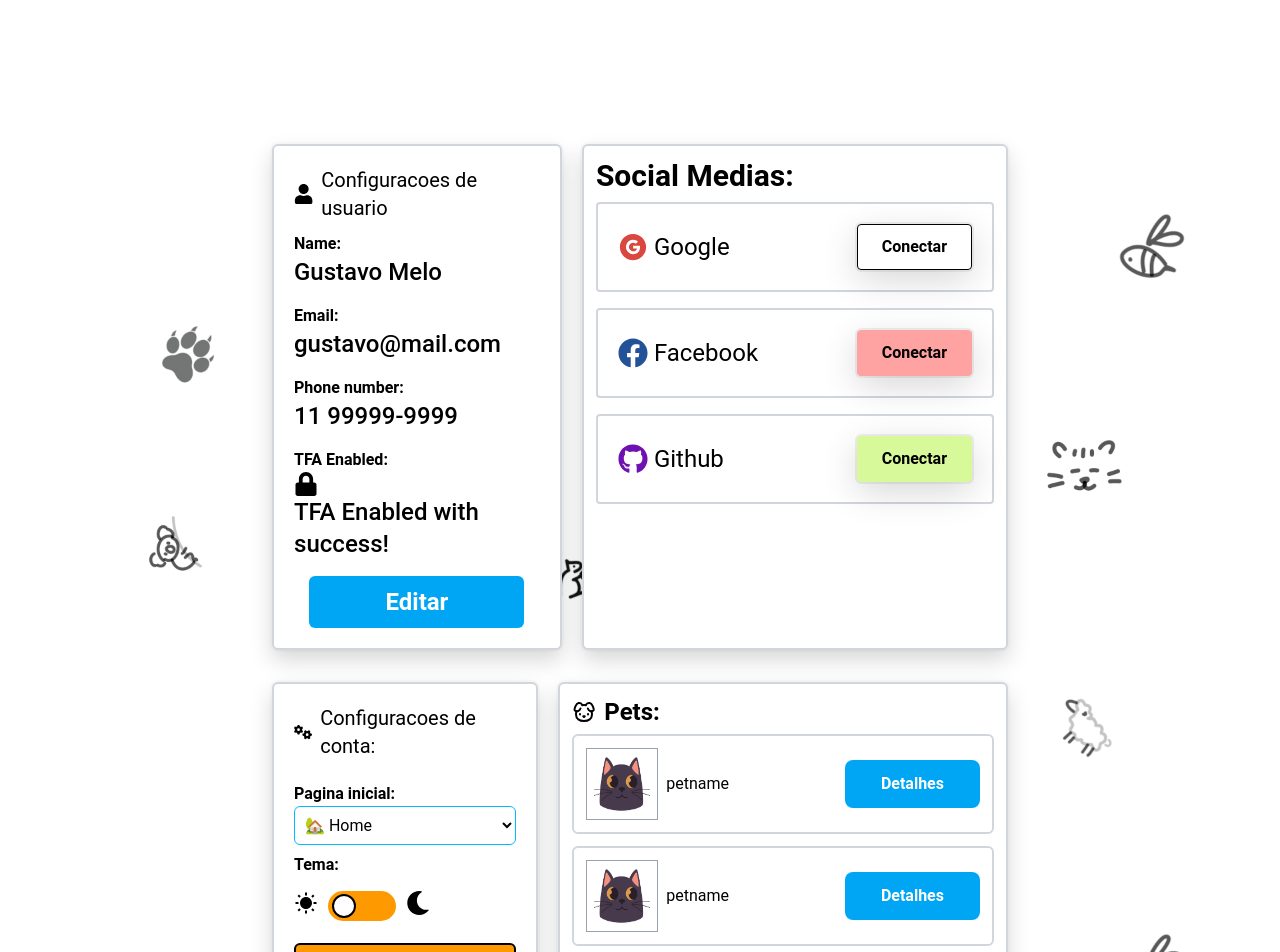
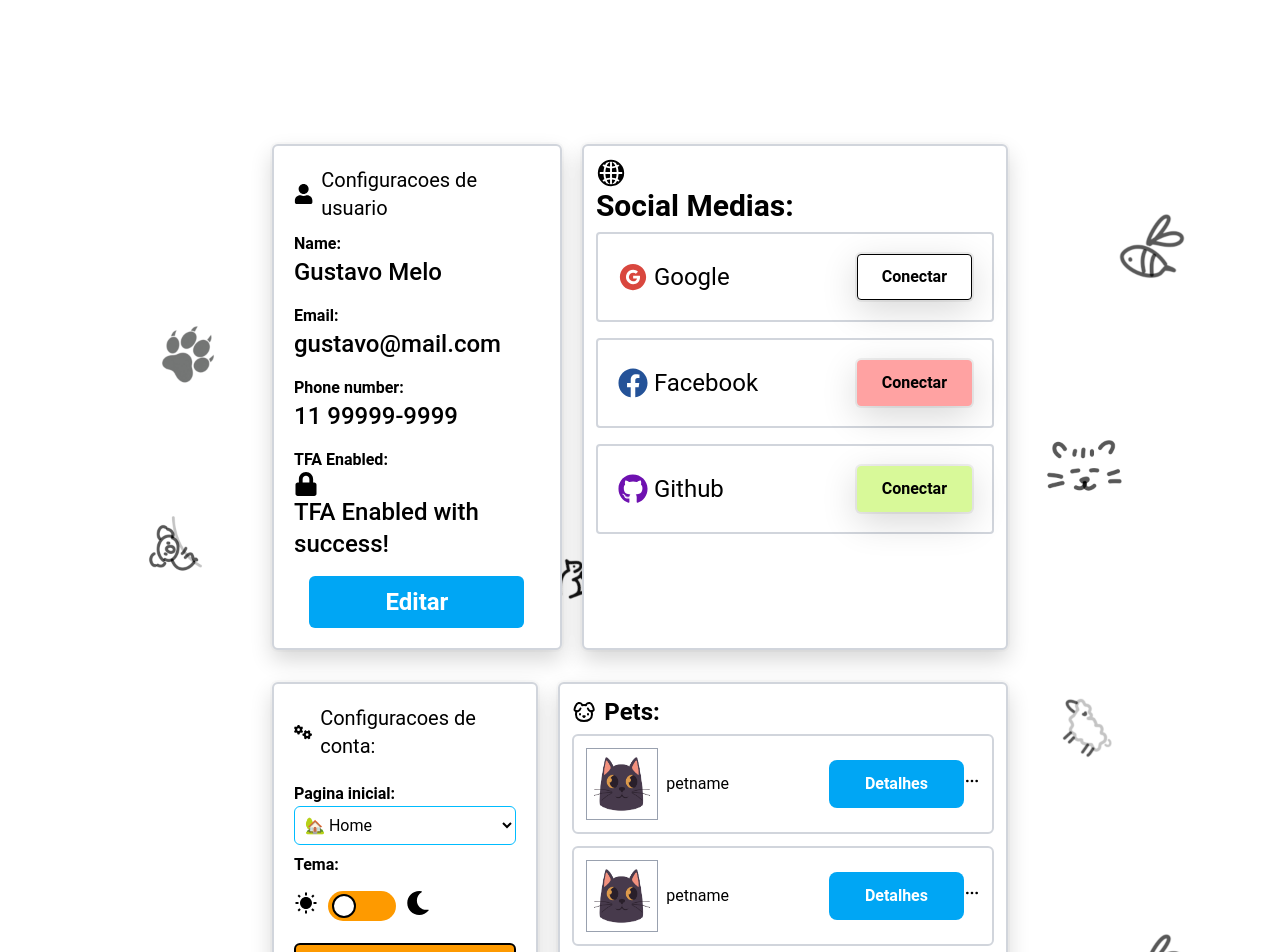
Before and after one commit to GustavoSMelo/petnet, a Next.js app: page /profile/user in a window 1280 px wide. Shown: the top 952 px of the page. Built offline with nearby package versions, Linux system fonts and the light colour scheme.

Commit message:
:construction: working on profile page

```diff
--- a/src/app/profile/user/page.tsx
+++ b/src/app/profile/user/page.tsx
@@ -16,13 +16,15 @@ import { FaGears } from "react-icons/fa6";
 import { IoMdSunny } from "react-icons/io";
 import { LuDog } from "react-icons/lu";
 import { FiPlusCircle } from "react-icons/fi";
+import { HiOutlineDotsHorizontal } from "react-icons/hi";
+import { IoGlobe } from "react-icons/io5";
 
 const UserProfile = () => {
     return (
         <>
             <main className="mainUserProfileContainer">
                 <div className="userProfileWrapper">
-                    <aside>
+                    <aside className="userInformations">
                         <span>
                             <FaUser className="subtitleIcon" />
                             <h3>Configuracoes de usuario</h3>
@@ -48,7 +50,9 @@ const UserProfile = () => {
                     </aside>
 
                     <section className="socialMediaContainer">
-                        <h3>Social Medias: </h3>
+                        <h3>
+                            <IoGlobe className="icon" /> Social Medias:{" "}
+                        </h3>
 
                         <ul>
                             <li>
@@ -142,9 +146,13 @@ const UserProfile = () => {
                                     <button className="btnDetails">
                                         Detalhes
                                     </button>
+
+                                    <button className="btnMobileDetails">
+                                        <HiOutlineDotsHorizontal />
+                                    </button>
                                 </div>
                             </li>
-                            <li>
+                            <li className="listItemPet">
                                 <figure>
                                     <img
                                         src="/assets/catface.jpg"
@@ -156,6 +164,9 @@ const UserProfile = () => {
                                 <div>
                                     <button className="btnDetails">
                                         Detalhes
+                                    </button>
+                                    <button className="btnMobileDetails">
+                                        <HiOutlineDotsHorizontal />
                                     </button>
                                 </div>
                             </li>
```
